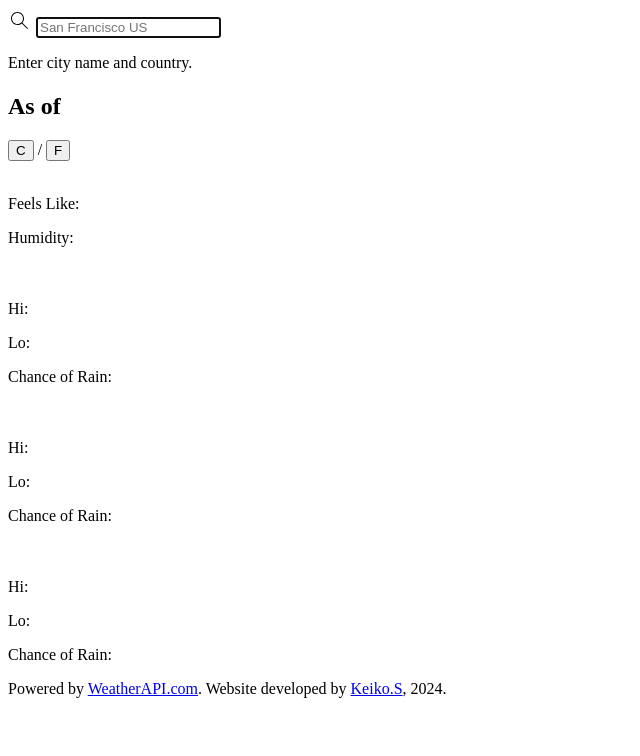
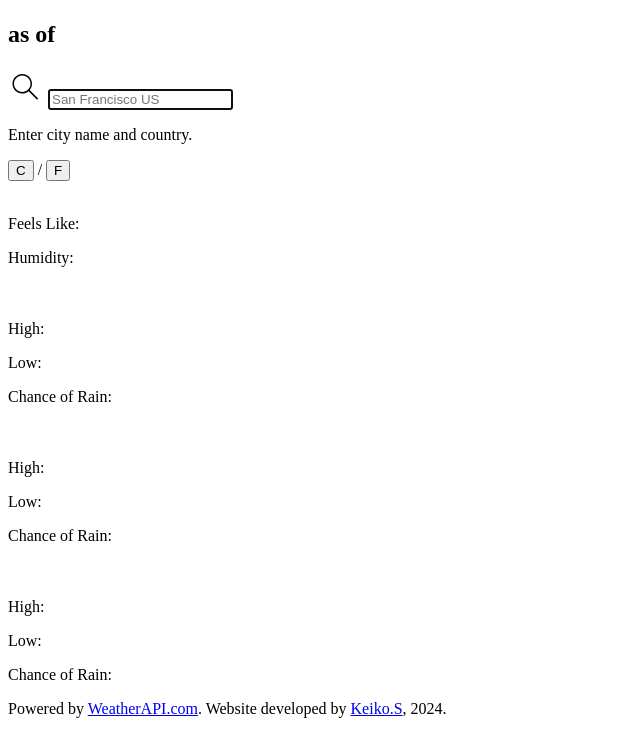
Before and after one commit to kbelltree/odin-weather-app, a plain HTML site: page src/template.html in a window 1280 px wide. Shown: the whole page, without its empty margins (0-640 px from the left). Drawn offline with Linux system fonts and the light colour scheme.

Commit message:
Update with new texts and elements

```diff
--- a/src/template.html
+++ b/src/template.html
@@ -7,14 +7,21 @@
   </head>
   <body data-color="">
     <div class="header-container">
-      <div class="query-wrapper">
+      <div id="heading-wrapper">
+        <h1 id="location"></h1>
+        <h2>
+          as of
+          <span id="time-stamp"></span>
+        </h2>
+      </div>
+      <div id="query-wrapper">
         <div>
           <label for="city-inquiry"
             ><svg
               xmlns="http://www.w3.org/2000/svg"
               viewBox="0 0 24 24"
-              width="24px"
-              height="24px"
+              width="36px"
+              height="36px"
             >
               <title>magnify</title>
               <path
@@ -31,14 +38,10 @@
             required
           />
         </div>
-        <p id="message">Enter city name and country.</p>
-        <h1 id="location"></h1>
-      </div>
-      <div>
-        <h2>
-          As of
-          <span id="time-stamp"></span>
-        </h2>
+        <p id="message">
+          <span id="regular-message">Enter city name and country.</span>
+          <span id="error-message" class="hidden"></span>
+        </p>
       </div>
       <div id="temp-button-container">
         <button type="button" id="celsius" value="c">C</button>
@@ -69,11 +72,11 @@
         <img src="" alt="" class="icon" />
         <div>
           <p>
-            Hi:
+            High:
             <span class="high-temp"></span>
           </p>
           <p>
-            Lo:
+            Low:
             <span class="low-temp"></span>
           </p>
           <p>
@@ -87,11 +90,11 @@
         <img src="" alt="" class="icon" />
         <div>
           <p>
-            Hi:
+            High:
             <span class="high-temp"></span>
           </p>
           <p>
-            Lo:
+            Low:
             <span class="low-temp"></span>
           </p>
           <p>
@@ -105,11 +108,11 @@
         <img src="" alt="" class="icon" />
         <div>
           <p>
-            Hi:
+            High:
             <span class="high-temp"></span>
           </p>
           <p>
-            Lo:
+            Low:
             <span class="low-temp"></span>
           </p>
           <p>
@@ -119,7 +122,7 @@
         </div>
       </div>
     </div>
-    <div id="credit-container">
+    <div class="credit-container">
       Powered by
       <a href="https://www.weatherapi.com/" title="Free Weather API"
         >WeatherAPI.com</a
```
